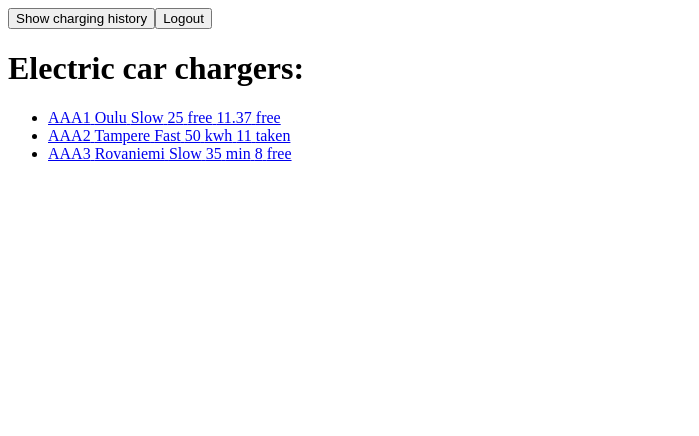
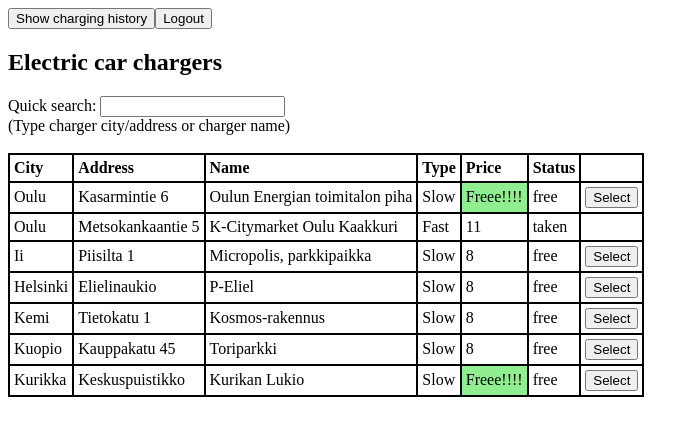
Before and after one commit to Jminsi/charger, a React (Create React App) app: page / in a window 1280 px wide. Shown: the top 436 px of the page, without its empty margins (0-699 px from the left). Built offline with nearby package versions, Linux system fonts and the light colour scheme.

Commit message:
some changes

```diff
--- a/src/App.js
+++ b/src/App.js
@@ -47,6 +47,14 @@ class App extends React.Component {
 
 
 
+
+
+
+
+  searchFilterUpdate = (newValue) => {
+    this.setState({ searchFilter: newValue });
+  }
+
   getChargerInfo = (chargerId) => {
     return this.state.chargers.find(charger => charger.id === chargerId);
   }
@@ -66,6 +74,9 @@ class App extends React.Component {
             <ChargerList
               items={ this.state.chargers }
               userInfo={ this.state.userInfo }
+              searchFilter={ this.state.searchFilter }
+              onSearchFilterUpdate={ this.searchFilterUpdate }
+
               />
         } />
 
--- a/src/chargers.json
+++ b/src/chargers.json
@@ -3,19 +3,21 @@
     {
       "id": 1,
       "digit": "AAA1",
-      "location": "Oulu",
-      "name": "Kaakkuri Citymarket",
+      "city": "Oulu",
+      "address": "Kasarmintie 6",
+      "name": "Oulun Energian toimitalon piha",
       "type": "Slow",
       "power_kw": 25,
       "pricing_mode": "free",
-      "price_cents": 11.37,
+      "price_cents": 0,
       "status": "free"
     },
     {
       "id": 2,
       "digit": "AAA2",
-      "location": "Tampere",
-      "name": "Lempeela Citymarket",
+      "city": "Oulu",
+      "address": "Metsokankaantie 5",
+      "name": "K-Citymarket Oulu Kaakkuri",
       "type": "Fast",
       "power_kw": 50,
       "pricing_mode": "kwh",
@@ -25,13 +27,69 @@
     {
       "id": 3,
       "digit": "AAA3",
-      "location": "Rovaniemi",
-      "name": "Joku Citymarket",
+      "city": "Ii",
+      "address": "Piisilta 1",
+      "name": "Micropolis, parkkipaikka",
       "type": "Slow",
       "power_kw": 35,
       "pricing_mode": "min",
       "price_cents": 8,
       "status": "free"
+    },
+    {
+      "id": 4,
+      "digit": "AAA4",
+      "city": "Helsinki",
+      "address": "Elielinaukio",
+      "name": "P-Eliel",
+      "type": "Slow",
+      "power_kw": 35,
+      "pricing_mode": "min",
+      "price_cents": 8,
+      "status": "free"
+    },
+    {
+      "id": 5,
+      "digit": "AAA5",
+      "city": "Kemi",
+      "address": "Tietokatu 1",
+      "name": "Kosmos-rakennus",
+      "type": "Slow",
+      "power_kw": 35,
+      "pricing_mode": "min",
+      "price_cents": 8,
+      "status": "free"
+    },
+    {
+      "id": 6,
+      "digit": "AAA6",
+      "city": "Kuopio",
+      "address": "Kauppakatu 45",
+      "name": "Toriparkki",
+      "type": "Slow",
+      "power_kw": 35,
+      "pricing_mode": "min",
+      "price_cents": 8,
+      "status": "free"
+    },
+    {
+      "id": 7,
+      "digit": "AAA7",
+      "city": "Kurikka",
+      "address": "Keskuspuistikko",
+      "name": "Kurikan Lukio",
+      "type": "Slow",
+      "power_kw": 35,
+      "pricing_mode": "free",
+      "price_cents": 0,
+      "status": "free"
     }
+
+
+
+
+
+
+
   ]
 }
--- a/src/components/ChargerList.js
+++ b/src/components/ChargerList.js
@@ -1,10 +1,15 @@
 import React from 'react';
 import ChargerListItem from './ChargerListItem';
 import { Link } from "react-router-dom";
+import styles from './ChargerList.module.css';
 
 export default function ChargerList(props) {
 
 
+  function updateSearchFilter(event)
+  {
+    props.onSearchFilterUpdate(event.target.value)
+  }
 
 
 
@@ -15,23 +20,47 @@ export default function ChargerList(props) {
             <button>Login</button>
           </Link>
         ) : (
-<div>
+        <div>
           <Link to="/history">
             <button>Show charging history</button>
           </Link>
           <Link to="/history">
             <button>Logout</button>
           </Link>
-    </div>
+       </div>
         ) }
 
+      <h2>Electric car chargers</h2>
+      <div>
+        Quick search: <input type="text" onChange={ updateSearchFilter }/>
+       <br/>
+        (Type charger city/address or charger name)
+      </div>
+      <br/>
+    <div className={ styles.table }>
+      <div className={ styles.tableRow }>
+        <div className={ styles.tableCell }> City </div>
+        <div className={ styles.tableCell }> Address </div>
+        <div className={ styles.tableCell }> Name     </div>
+        <div className={ styles.tableCell }> Type     </div>
+        <div className={ styles.tableCell }> Price    </div>
+        <div className={ styles.tableCell }> Status   </div>
+        <div className={ styles.tableCell }>    </div>
+      </div>
+      {/*
+        props.items.map(item => <ChargerListItem key={item.id} {...item} />)
+      */}
+      {
+        props.items
+          .filter(item =>
+            item.city.toLowerCase().includes(props.searchFilter.toLowerCase())    ||
+            item.address.toLowerCase().includes(props.searchFilter.toLowerCase()) ||
+            item.name.toLowerCase().includes(props.searchFilter.toLowerCase())
+          ).map(item => <ChargerListItem key={item.id} {...item} />
+          )
+      }
 
-    <h1>Electric car chargers:</h1>
-    <ul>
-      {
-        props.items.map(item => <ChargerListItem key={item.id} {...item} />)
-      }
-    </ul>
+    </div>
 
 
     </div>
--- /dev/null
+++ b/src/components/ChargerList.module.css
@@ -0,0 +1,20 @@
+.table
+{
+  display: table;
+  border: 1px solid black;
+/*  width: 0%;*/
+}
+
+.tableCell
+{
+  display: table-cell;
+  border: 1px solid black;
+  padding: 4px;
+  font-weight: bold;
+
+}
+
+.tableRow
+{
+  display: table-row;
+}
--- a/src/components/ChargerListItem.js
+++ b/src/components/ChargerListItem.js
@@ -1,17 +1,28 @@
 import React from 'react';
 import { Link } from "react-router-dom";
+import styles from './ChargerListItem.module.css';
+
 
 export default function ChargerListItem(props) {
   return (
-      <li>
-      <Link to={ `/charger/${props.id}` }>
-      <div>
-{ props.digit } { props.location } { props.type } { props.power_kw } { props.pricing_mode } { props.price_cents } { props.status }
-</div>
+      <div className={ styles.tableRow }>
+        <div className={ styles.tableCell }> { props.city } </div>
+        <div className={ styles.tableCell }> { props.address } </div>
+        <div className={ styles.tableCell }> { props.name } </div>
+        <div className={ styles.tableCell }> { props.type } </div>
+        { props.pricing_mode == "free" ? (
+          <div className={ styles.tableCellGreen }> Freee!!!!  </div>
+        ) : (
+          <div className={ styles.tableCell }> { props.price_cents }   </div>
+        ) }
 
 
-
-      </Link>
-      </li>
+        <div className={ styles.tableCell }> { props.status }                  </div>
+        <div className={ styles.tableCell }>
+        { props.status == "free" &&
+          <Link to={ `/charger/${props.id}` }> <button>Select</button> </Link>
+        }
+        </div>
+      </div>
   )
 }
--- /dev/null
+++ b/src/components/ChargerListItem.module.css
@@ -0,0 +1,28 @@
+.tableRow
+{
+  display: table-row;
+  border: 1px solid black;
+}
+
+.tableCell
+{
+  display: table-cell;
+  border: 1px solid black;
+  padding: 4px;
+}
+
+.tableCellGreen
+{
+  display: table-cell;
+  border: 1px solid black;
+  padding: 4px;
+  background-color: LightGreen;
+}
+
+.tableCellRed
+{
+  display: table-cell;
+  border: 1px solid black;
+  padding: 4px;
+  background-color: OrangeRed;
+}
--- a/src/components/ChargerView.js
+++ b/src/components/ChargerView.js
@@ -9,15 +9,9 @@ export default function ChargerView(props) {
   return (
     <div>
         <button onClick={() => props.history.goBack()}>Back</button>
-            <h1>{ chargerData.location }</h1>
-            <h3>{ chargerData.type }</h3>
-            <h2>${ chargerData.price_cents }</h2>
-            <div>
-              <ul>
-                {/* chargerData.promos.map((promo, index) => <li key={index}>{promo}</li>) */}
-                { chargerData.type }
-              </ul>
-           </div>
+        <h1>Selected charger: { chargerData.location } / { chargerData.name }</h1>
+        <h3>Type: { chargerData.type } / { chargerData.power_kw }kW </h3>
+        <h3>Price: { chargerData.price_cents }</h3>
     </div>
   )
 }
```
